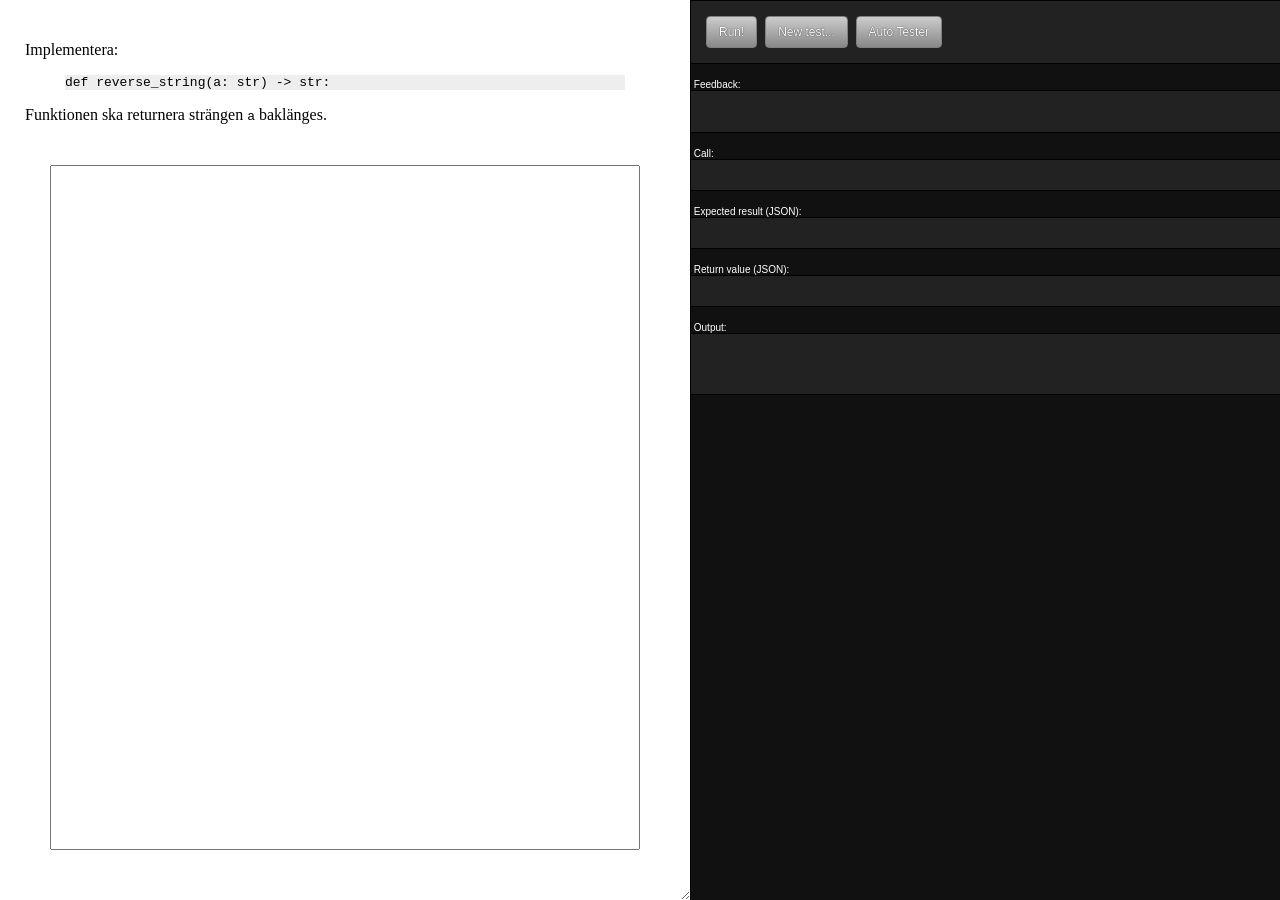
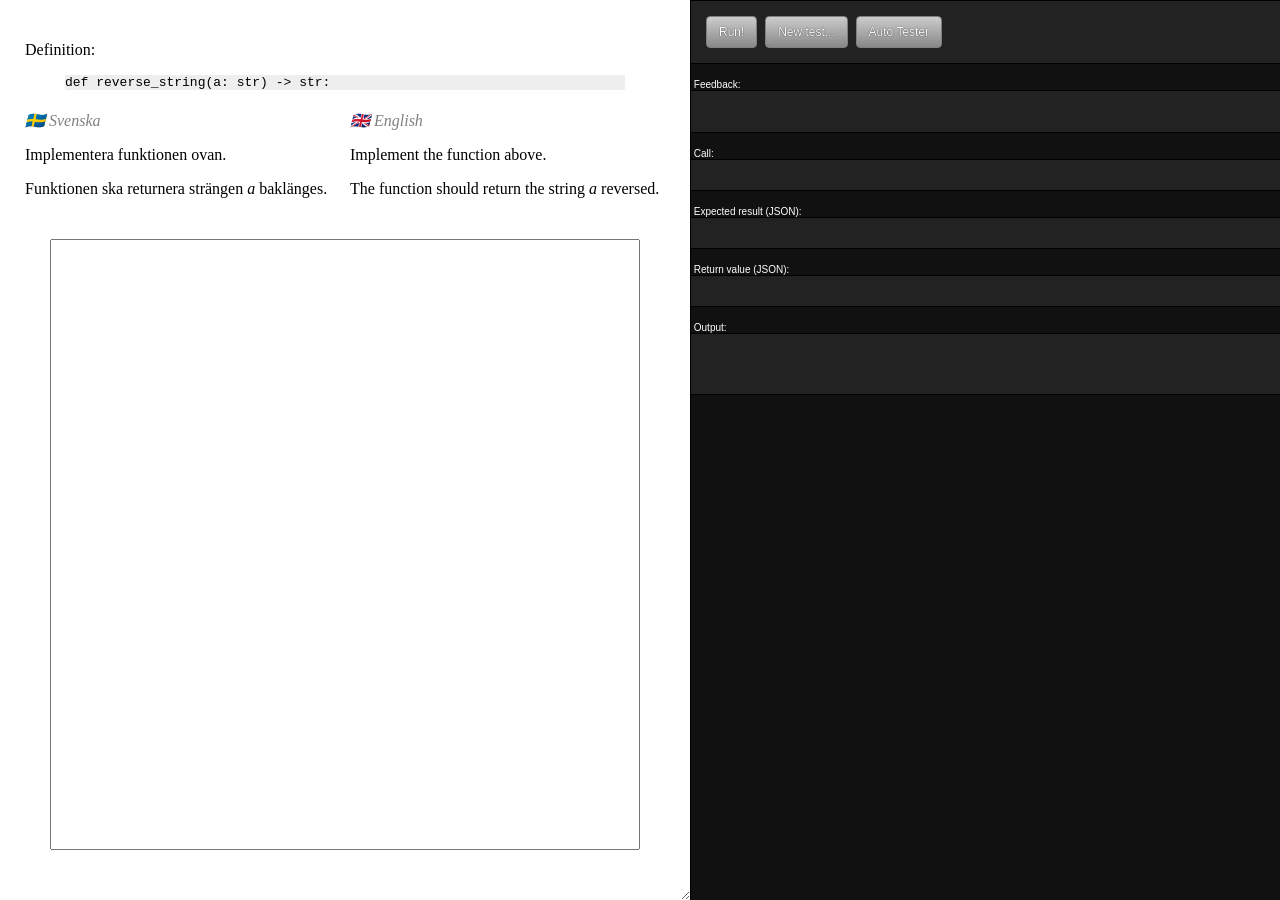
Before and after one commit to crilab/dva128_funcportal, a Jekyll site: the page built from _assignments/reverse_string.md, in a window 1280 px wide. Built offline with Jekyll 4.4.1, drawn with Linux system fonts in a browser that asks for light colours.

Commit message:
translation

```diff
--- a/_assignments/reverse_string.md
+++ b/_assignments/reverse_string.md
@@ -3,12 +3,22 @@
 title: Reverse String
 difficulty: 0
 ---
-Implementera:
+Definition:
 {% highlight python %}
 def reverse_string(a: str) -> str:
 {% endhighlight %}
 
-Funktionen ska returnera strängen `a` baklänges.
+<div class="swedish" markdown="1">
+Implementera funktionen ovan.
+
+Funktionen ska returnera strängen *a* baklänges.
+</div>
+
+<div class="english" markdown="1">
+Implement the function above.
+
+The function should return the string *a* reversed.
+</div>
 
 <script>
 
```
